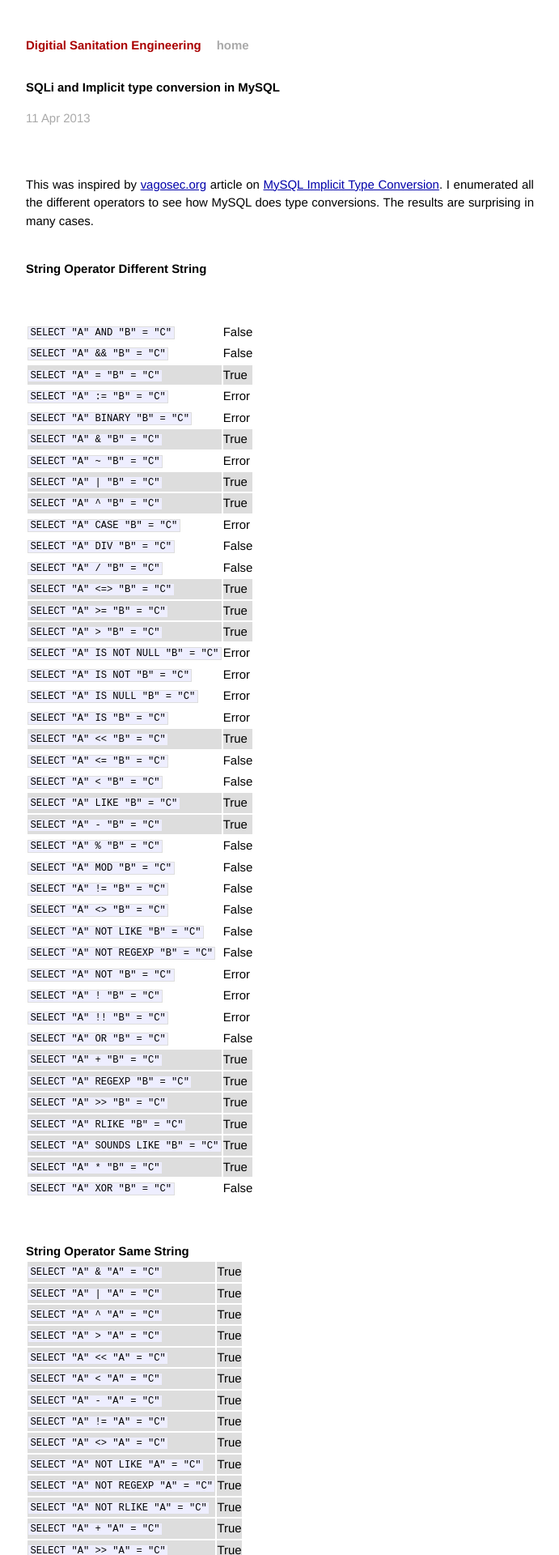
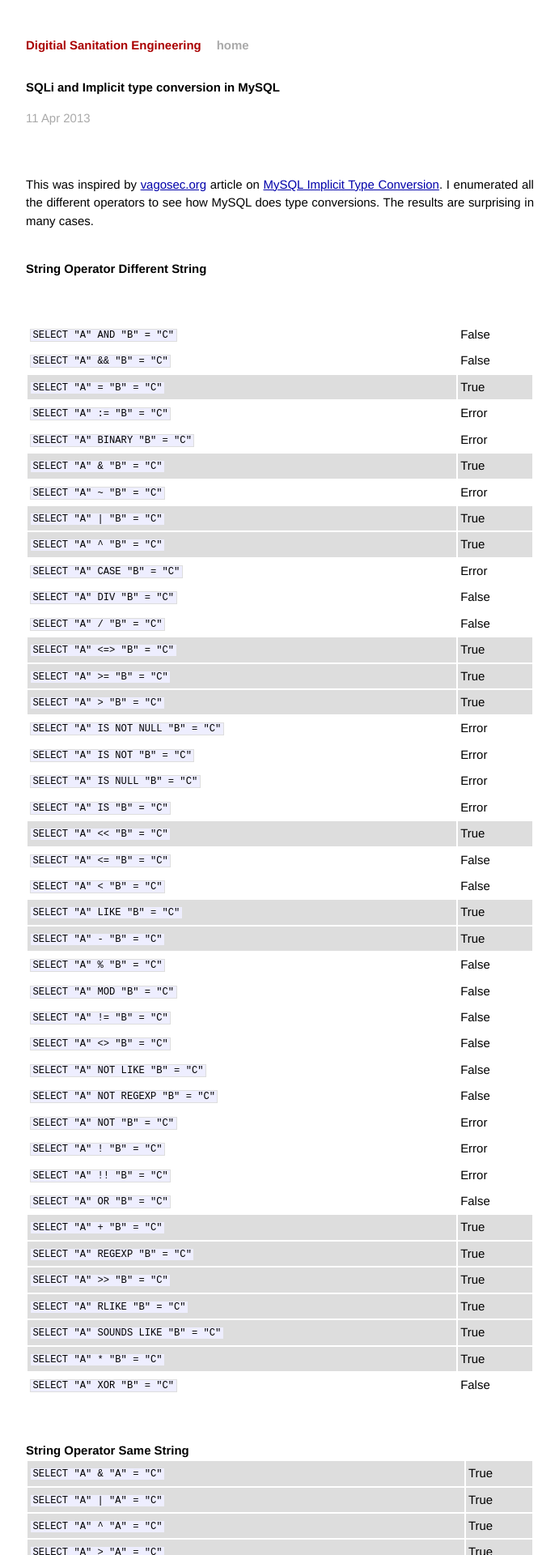
Before and after one commit to client9/client9-website, a Jekyll site: the page built from blog.client9.com/_posts/2013-04-11-sqli-and-implicit-type-conversion-in.md, in a window 1280 px wide. Shown: the top 1920 px of the page at 81% size, without its empty margins (294-985 px from the left). Built offline with Jekyll 4.4.1, drawn with Linux system fonts in a browser that asks for light colours; Markdown is read by kramdown in place of the engine named in the settings.

Commit message:
make it more like github

```diff
--- a/blog.client9.com/_config.yml
+++ b/blog.client9.com/_config.yml
@@ -1,3 +1,6 @@
 name: Digitial Sanitation Engineering
 markdown: redcarpet
+redcarpet:
+    extensions: ["hard_wrap", "no_intra_emphasis", "fenced_code_blocks", "autolink", "tables", "with_toc_data", "strikethrough", "superscript"]
+
 pygments: true
--- a/blog.client9.com/css/main.css
+++ b/blog.client9.com/css/main.css
@@ -158,3 +158,11 @@ ul.posts span {
 .post pre.terminal code {
   background-color: #333;
 }
+
+table {
+  width: 100%
+}
+
+table td {
+padding: 3px;
+}
```
